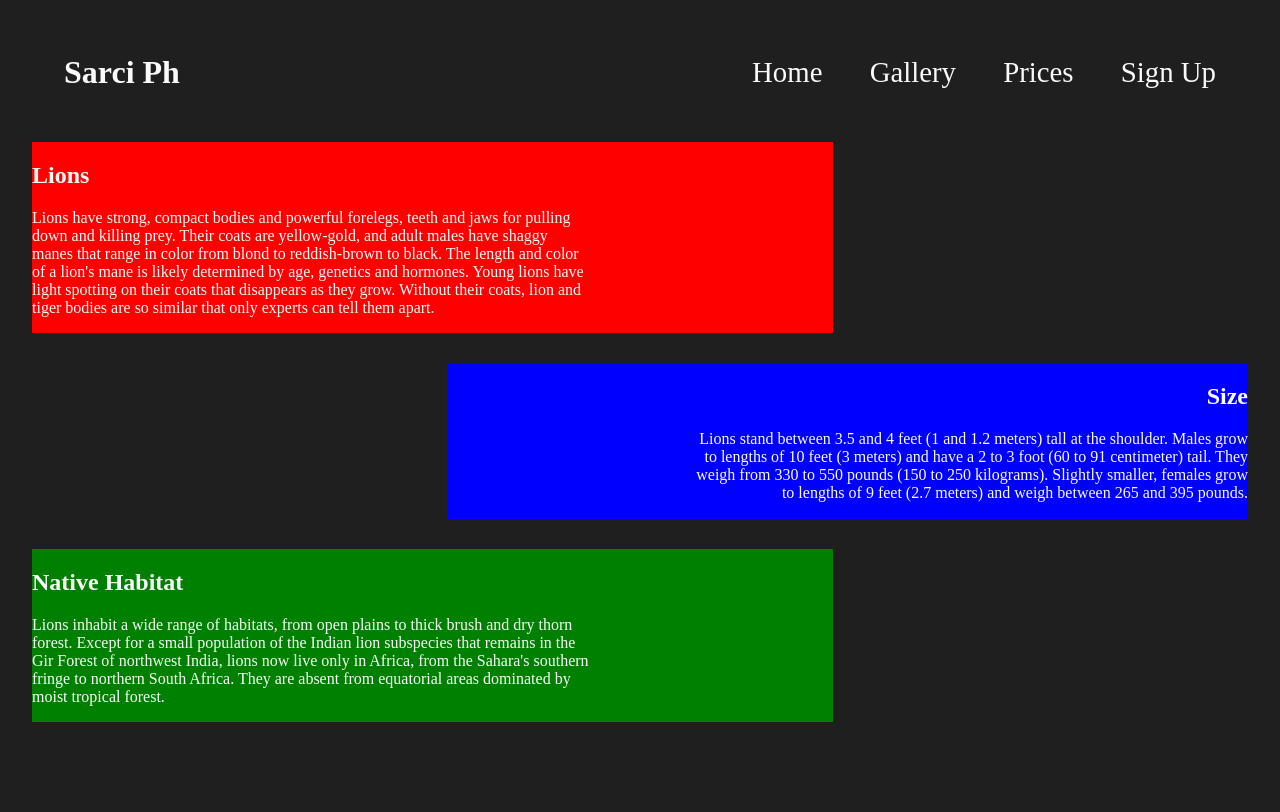
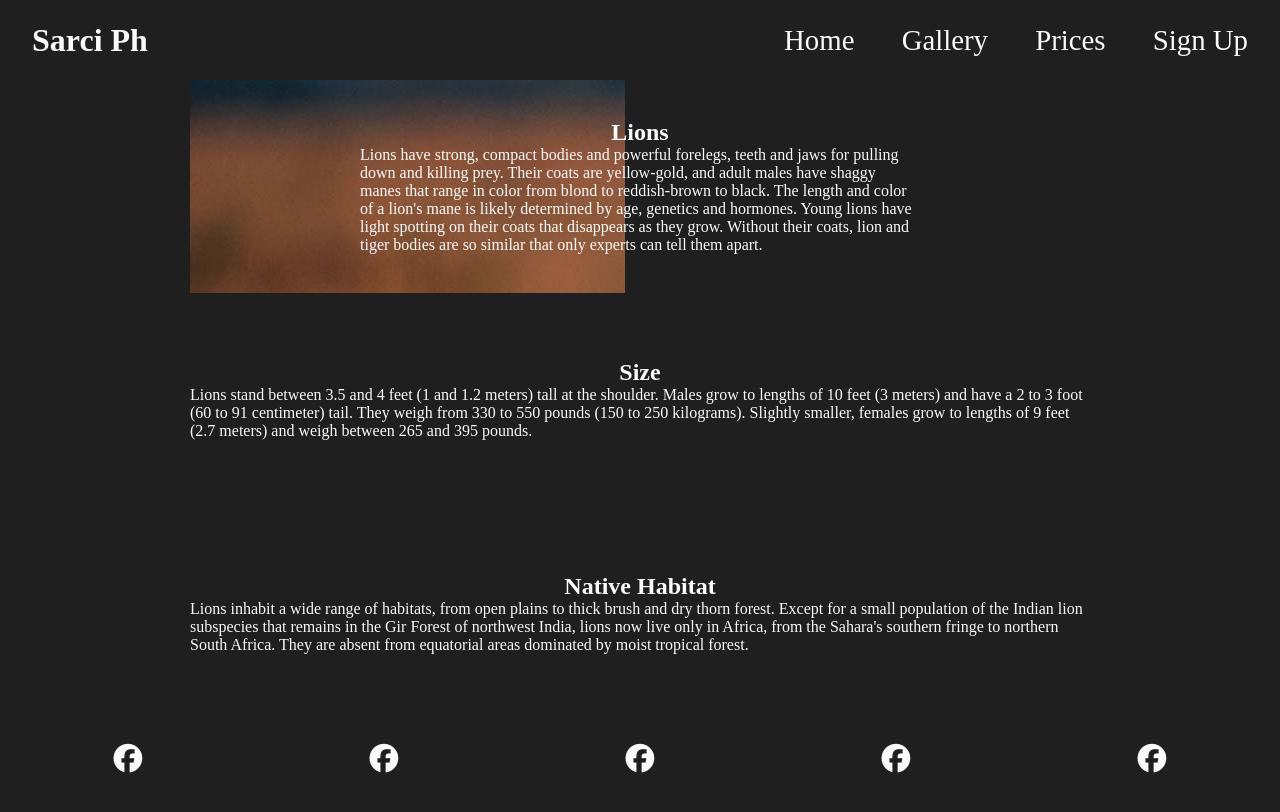
Before and after one commit to Max9414/SarciPh, a plain HTML site: page index.html in a window 1280 px wide. Drawn offline with Linux system fonts and the light colour scheme.

Commit message:
fixed grid and stuff

```diff
--- a/assets/css/index.css
+++ b/assets/css/index.css
@@ -1,18 +1,21 @@
+* {
+    margin: 0;
+    padding: 0;
+    box-sizing: border-box;
+}
+
 body {
-    margin: 2rem;
-    padding: 0;
-    border: none;
     display: grid;
-    height: 100vh;
-    grid-template-columns: 1fr 1fr 1fr;
+    min-height: 100vh;
+    grid-template-columns: 10rem 1fr 1fr 10rem;
     grid-template-rows: 5rem 1fr 1fr 1fr 5rem;
-    gap: 30px;
+    column-gap: 30px;
     grid-template-areas:
-    "header header header"
-    "desc desc ."
-    ". desci desci"
-    "descri descri ."
-    "footer footer footer";
+    "header header header header"
+    ". lion lion ."
+    ". size size ."
+    ". habitat habitat ."
+    "footer footer footer footer";
     background-color: #1f1f1f;
     color: #fafafa;
 }
@@ -37,28 +40,45 @@ a {
     color: inherit;
 }
 
-.lions {
-    grid-area: desc;
-    background-color: red;
+footer {
+    grid-area: footer;
+    display: flex;
+}
+
+footer a {
+    margin: auto;
+}
+
+.lion {
+    grid-area: lion;
+    display: flex;
+    flex-direction: column;
+    align-items: center;
+    justify-content: center;
+}
+
+.lion p {
+    max-width: 70ch;
+}
+
+.pic {
+    grid-area: 2/ 2/ 3/ 3;
+    background-image: url("../images/lion-Kenya-Masai-Mara-National-Reserve.jpg");
+    width: auto;
 }
 
 .size {
-    grid-area: desci;
-    text-align: end;
-    background-color: blue;
+    grid-area: size;
+    display: flex;
+    flex-direction: column;
     align-items: center;
+    justify-content: center;
 }
 
 .habitat {
-    grid-area: descri;
-    background-color: green;
+    grid-area: habitat;
+    display: flex;
+    flex-direction: column;
+    align-items: center;
+    justify-content: center;
 }
-.par-size {
-    max-width: 70ch;
-}
-
-.par-size-right {
-    max-width: 70ch;
-    margin-right: 0;
-    margin-left: auto;
-}
--- a/index.html
+++ b/index.html
@@ -6,6 +6,7 @@
     <meta name="viewport" content="width=device-width, initial-scale=1.0">
     <link rel="stylesheet" href="assets/css/index.css">
     <title>Document</title>
+    <script src="https://kit.fontawesome.com/2964dfb265.js" crossorigin="anonymous"></script>
 </head>
 <body>
     <header>
@@ -19,9 +20,10 @@
             </ul>
         </nav>
     </header>
-    <section class=" lions">
-        <h2>Lions</h2>
-        <p class="par-size" >Lions have strong, compact bodies and powerful forelegs, teeth and jaws for pulling down and killing prey. Their coats are yellow-gold, and adult males have shaggy manes that range in color from blond to reddish-brown to black.
+    <div class="pic"></div>
+    <section class="lion">
+            <h2 >Lions</h2>
+            <p class="par-size" >Lions have strong, compact bodies and powerful forelegs, teeth and jaws for pulling down and killing prey. Their coats are yellow-gold, and adult males have shaggy manes that range in color from blond to reddish-brown to black.
             The length and color of a lion's mane is likely determined by age, genetics and hormones. Young lions have light spotting on their coats that disappears as they grow.
             Without their coats, lion and tiger bodies are so similar that only experts can tell them apart.</p>
     </section>
@@ -37,5 +39,12 @@
             India, lions now live only in Africa, from the Sahara's southern fringe to northern South Africa.  They are absent from equatorial areas dominated by moist tropical forest.
         </p>
     </section>
+    <footer>
+        <a href="http://www.facebook.com" target="_blank" rel="noopener noreferrer"><i class="fa-brands fa-facebook"></i></a>
+        <a href="http://www.facebook.com" target="_blank" rel="noopener noreferrer"><i class="fa-brands fa-facebook"></i></a>
+        <a href="http://www.facebook.com" target="_blank" rel="noopener noreferrer"><i class="fa-brands fa-facebook"></i></a>
+        <a href="http://www.facebook.com" target="_blank" rel="noopener noreferrer"><i class="fa-brands fa-facebook"></i></a>
+        <a href="http://www.facebook.com" target="_blank" rel="noopener noreferrer"><i class="fa-brands fa-facebook"></i></a>
+    </footer>
 </body>
 </html>
```
Also changed, not shown: assets/images/lion-Kenya-Masai-Mara-National-Reserve.jpg (added).
